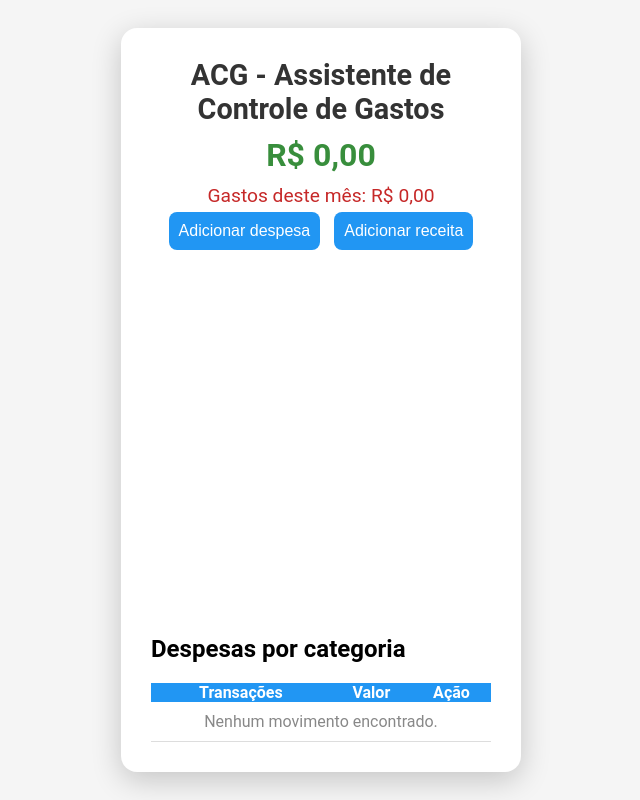
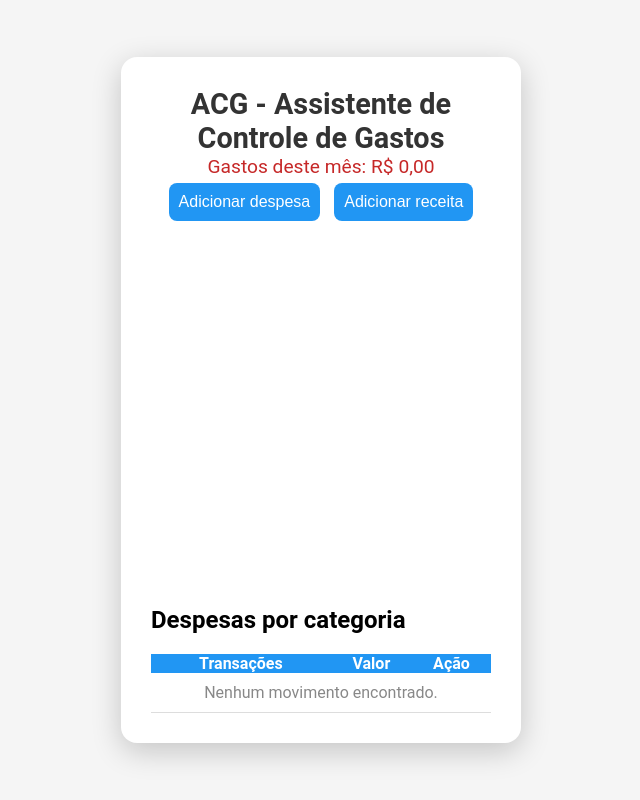
Before and after one commit to Gustavo13524/ACG---Assistente-de-Controle-de-Gastos, a plain HTML site: page index.html in a window 1280 px wide. Shown: the whole page, without its empty margins (319-959 px from the left). Drawn offline with nearby package versions, Linux system fonts and the light colour scheme.

Commit message:
Update index.html

```diff
--- a/index.html
+++ b/index.html
@@ -11,7 +11,6 @@
   <div class="container">
     <header>
       <h1>ACG - Assistente de Controle de Gastos</h1>
-      <div class="saldo">R$ 0,00</div>
       <div class="gastos-mes">Gastos deste mês: R$ 0,00</div>
       <button id="adicionarDespesa">Adicionar despesa</button>
       <button id="adicionarReceita">Adicionar receita</button>
```
